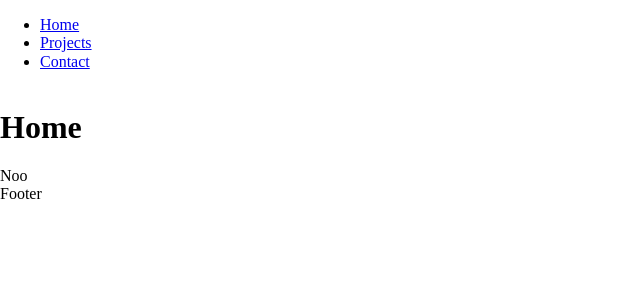
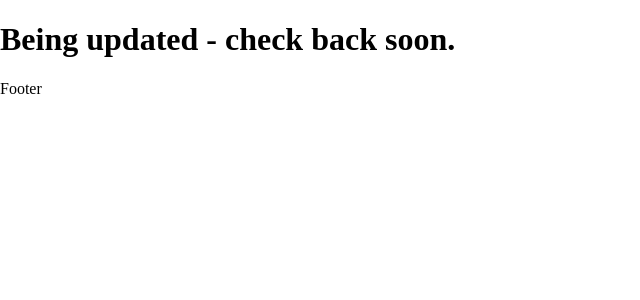
Before and after one commit to laffan/laffan, a Next.js app: page / in a window 1280 px wide. Shown: the top 300 px of the page, without its empty margins (0-640 px from the left). Built offline with nearby package versions, Linux system fonts and the light colour scheme.

Commit message:
Placeholder

```diff
--- a/components/Layout.js
+++ b/components/Layout.js
@@ -15,7 +15,7 @@ const Layout = ({ pageName, children }) => {
         <link rel="icon" type="image/png" href="/favicon/favicon-16x16.png" sizes="16x16" />
       </Head>
 
-      <MainNav />
+      {/* <MainNav /> */}
       <main className="Content">
         {children}
       </main>
--- a/components/Three.jsx
+++ /dev/null
@@ -1,12 +0,0 @@
-import { useRef, useState } from 'react'
-
-
-function Three(){
-  return (
-    <div className="Three__Canvas">
-      Noo
-    </div>
-  )
-}
-
-export default Three;
--- a/pages/index.js
+++ b/pages/index.js
@@ -3,8 +3,7 @@ import Three from '../components/Three'
 
 const Index = () => (
   <Layout pageName="Home">
-    <h1>Home</h1>
-    <Three />
+    <h1>Being updated - check back soon. </h1>
   </Layout>
 )
 
```
